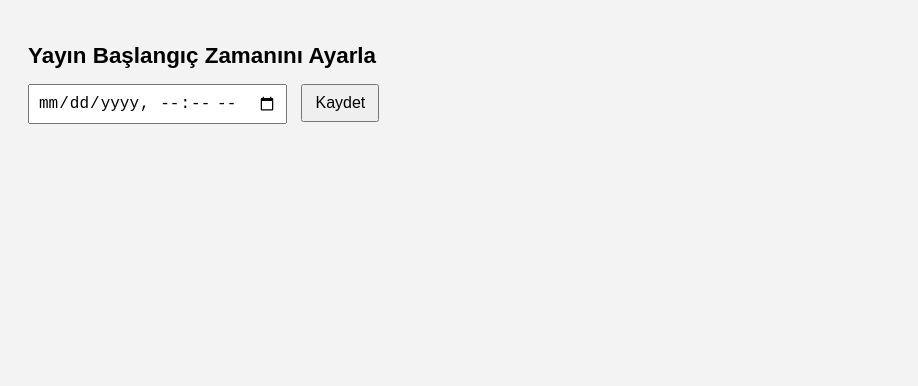
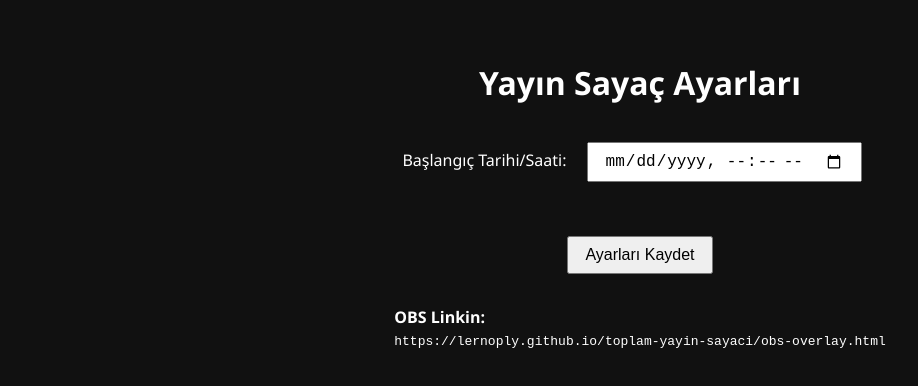
Before and after one commit to LerNoply/toplam-yayin-sayaci, a plain HTML site: page index.html in a window 1280 px wide. Shown: the whole page, without its empty margins (0-918 px from the left). Drawn offline with Linux system fonts and the light colour scheme.

Commit message:
Update index.html

```diff
--- a/index.html
+++ b/index.html
@@ -2,57 +2,43 @@
 <!DOCTYPE html>
 <html lang="tr">
 <head>
-  <meta charset="UTF-8">
-  <meta name="viewport" content="width=device-width, initial-scale=1.0">
-  <title>Yayın Başlangıç Zamanı</title>
-  <link rel="stylesheet" href="style-index.css">
+  <meta charset="UTF-8" />
+  <meta name="viewport" content="width=device-width, initial-scale=1.0" />
+  <title>OBS Sayaç Ayarları</title>
+  <style>
+    body {
+      font-family: 'Segoe UI', Tahoma, Geneva, Verdana, sans-serif;
+      background: #111;
+      color: #fff;
+      display: flex;
+      flex-direction: column;
+      align-items: center;
+      padding: 2rem;
+    }
+    input, button {
+      margin: 1rem;
+      padding: 0.5rem 1rem;
+      font-size: 1rem;
+    }
+  </style>
 </head>
 <body>
-  <h1>Yayın Başlangıç Zamanını Ayarla</h1>
-  <input type="datetime-local" id="startDate">
-  <button id="saveBtn">Kaydet</button>
-  <p id="obsLinkArea"></p>
+  <h1>Yayın Sayaç Ayarları</h1>
+  <label>Başlangıç Tarihi/Saati:
+    <input type="datetime-local" id="startTime" />
+  </label>
+  <br />
+  <button onclick="kaydet()">Ayarları Kaydet</button>
+  <p><strong>OBS Linkin:</strong><br />
+    <code>https://lernoply.github.io/toplam-yayin-sayaci/obs-overlay.html</code></p>
 
   <script>
-    const saveBtn = document.getElementById('saveBtn');
-    const startDateInput = document.getElementById('startDate');
-
-    saveBtn.addEventListener('click', () => {
-      if (startDateInput.value) {
-        localStorage.setItem('startDate', startDateInput.value);
-        const link = `overlay.html?start=${encodeURIComponent(startDateInput.value)}`;
-        document.getElementById("obsLinkArea").innerHTML =
-          `OBS için bu linki kullan:<br><code>${link}</code>`;
-      } else {
-        alert('Lütfen geçerli bir tarih seçin!');
-      }
-    });
+    function kaydet() {
+      const time = document.getElementById('startTime').value;
+      if (!time) return alert('Lütfen geçerli bir tarih gir.');
+      localStorage.setItem('sayaç_start_time', new Date(time).toISOString());
+      alert('Ayarlar kaydedildi! OBS sayfanız bu ayarları kullanacak.');
+    }
   </script>
 </body>
 </html>
-
-<style>
-  body {
-  font-family: sans-serif;
-  padding: 20px;
-  background: #f3f3f3;
-}
-h1 {
-  font-size: 1.4rem;
-}
-input {
-  padding: 8px;
-  font-size: 1rem;
-}
-button {
-  padding: 8px 12px;
-  font-size: 1rem;
-  margin-left: 10px;
-}
-code {
-  background: #eaeaea;
-  padding: 2px 6px;
-  display: inline-block;
-  margin-top: 10px;
-}
-</style>
```
